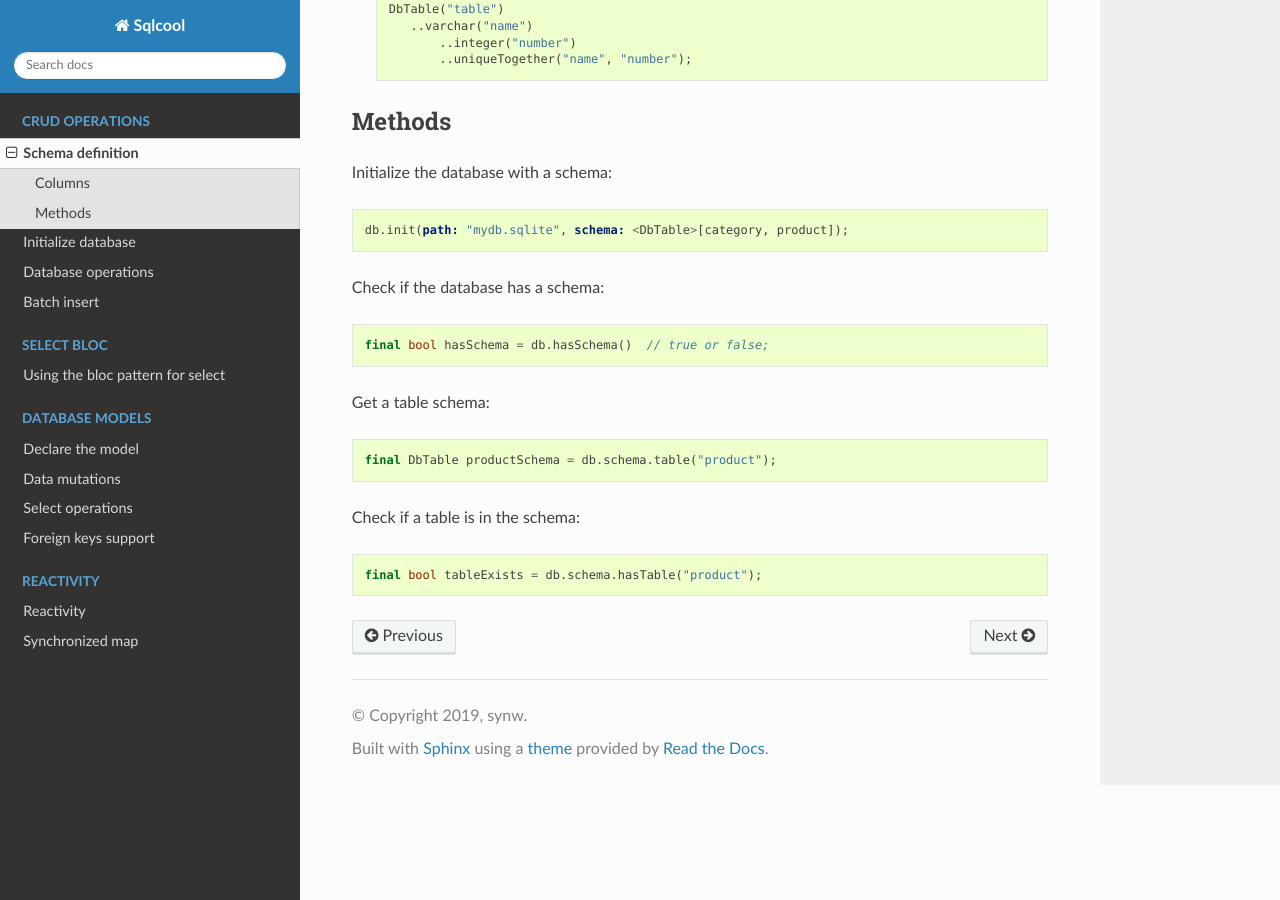
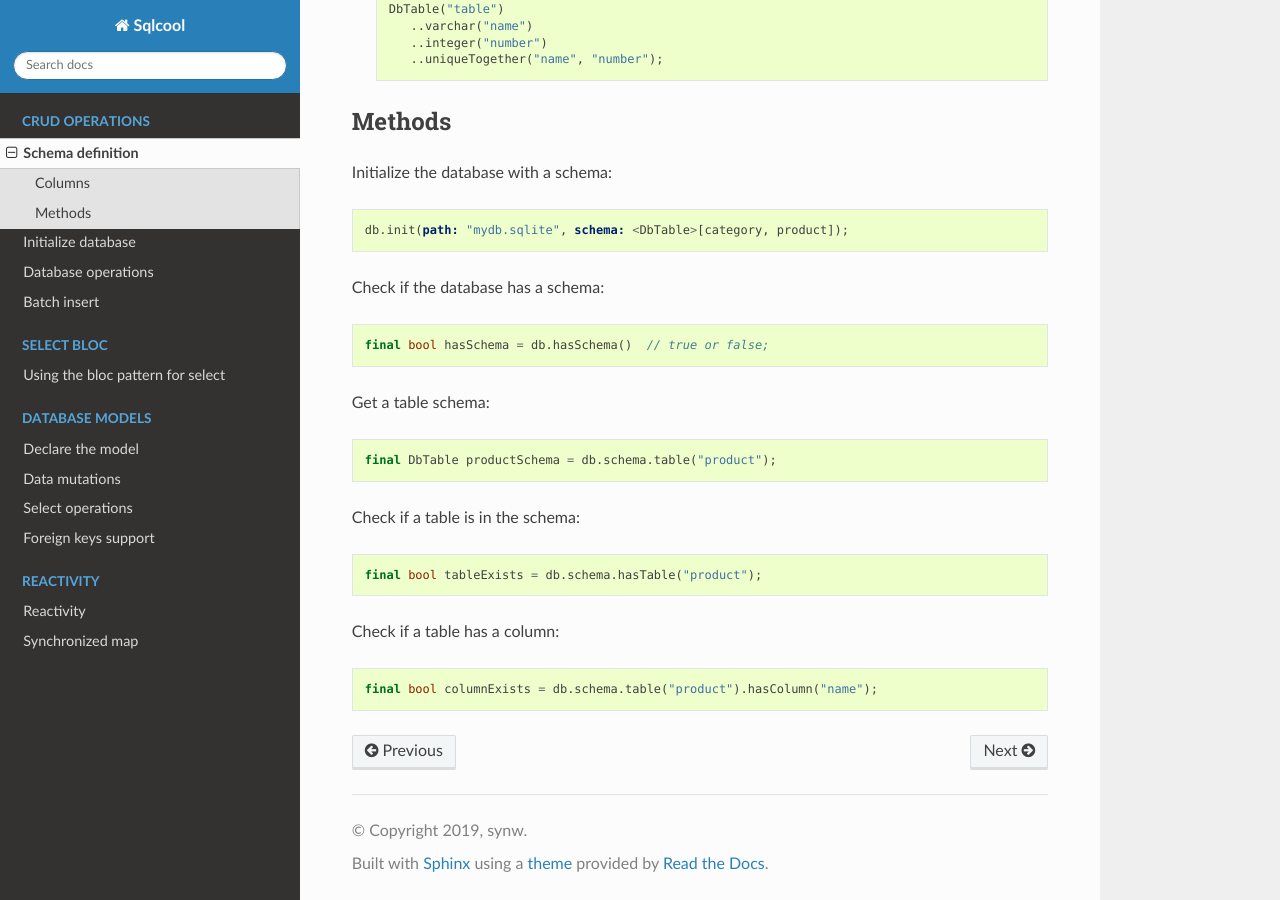
Before and after one commit to synw/sqlcool, a Sphinx documentation site: the page built from docs/schema.rst, in a window 1280 px wide and 900 px high, scrolled down 1045 px. Built offline with Sphinx 7.4.7 and the Read the Docs theme 2.0.0, drawn with Linux system fonts in a browser that asks for light colours.

Commit message:
Document the DbTable.hasColumn method

```diff
--- a/docs/schema.rst
+++ b/docs/schema.rst
@@ -12,11 +12,11 @@ Columns
    DbTable product = DbTable("product")
       ..varchar("name", unique: true)
       ..integer("price")
-	  ..real("number")
-	  ..boolean("bool", defaultValue: true)
-	  ..text("description")
-	  ..blob("blob")
-	  ..timestamp()
+     ..real("number")
+     ..boolean("bool", defaultValue: true)
+     ..text("description")
+     ..blob("blob")
+     ..timestamp()
       ..foreignKey("category", onDelete: OnDelete.cascade);
 
 Parameters for the column constructors:
@@ -43,7 +43,7 @@ Create an index on a column:
 
    DbTable("table")
       ..varchar("name")
-	  ..index("name");
+      ..index("name");
 
 Unique together constraint:
 
@@ -51,8 +51,8 @@ Unique together constraint:
 
    DbTable("table")
       ..varchar("name")
-	  ..integer("number")
-	  ..uniqueTogether("name", "number");
+      ..integer("number")
+      ..uniqueTogether("name", "number");
 
 Methods
 -------
@@ -80,3 +80,9 @@ Check if a table is in the schema:
 ::
 
    final bool tableExists = db.schema.hasTable("product");
+
+Check if a table has a column:
+
+::
+
+   final bool columnExists = db.schema.table("product").hasColumn("name");
```
